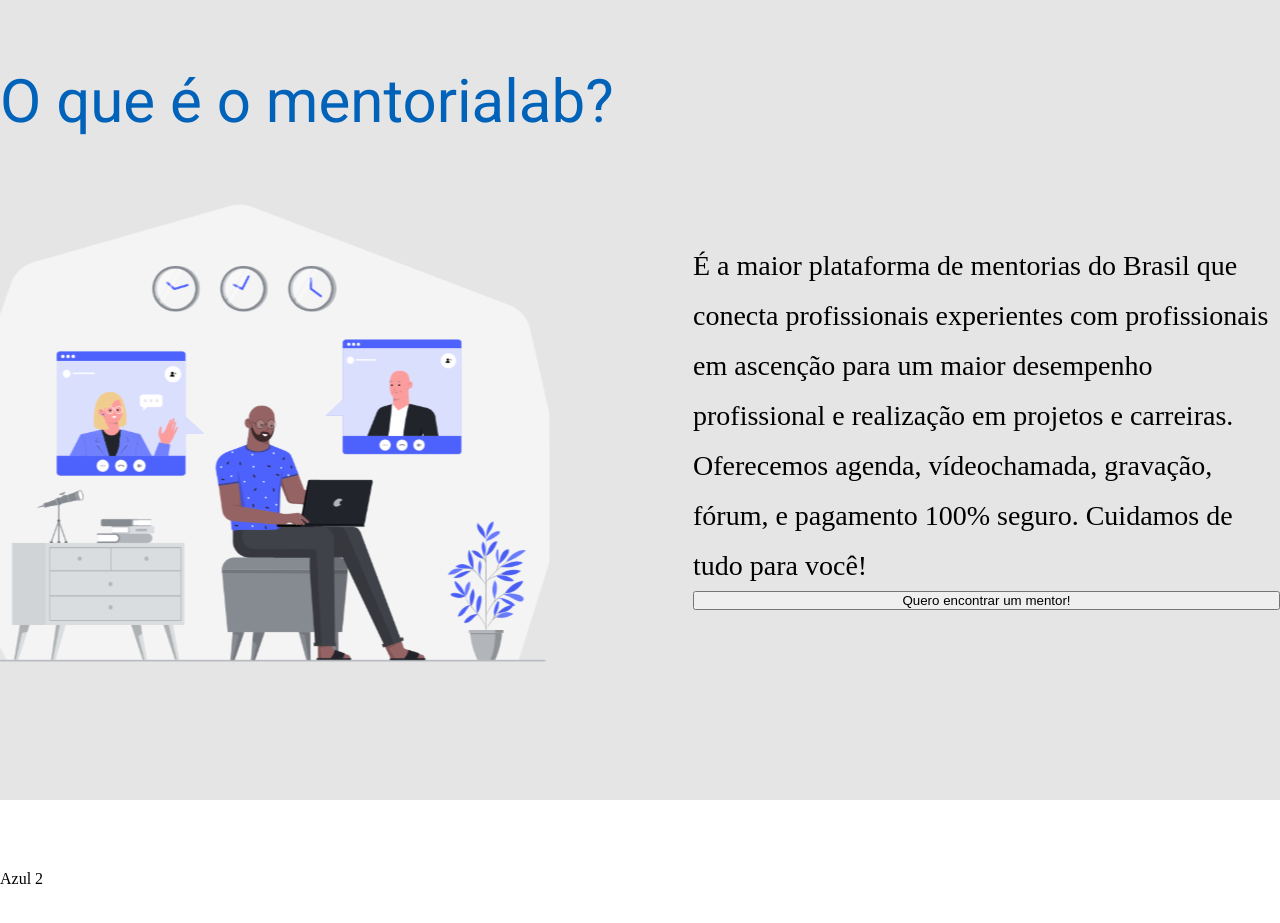
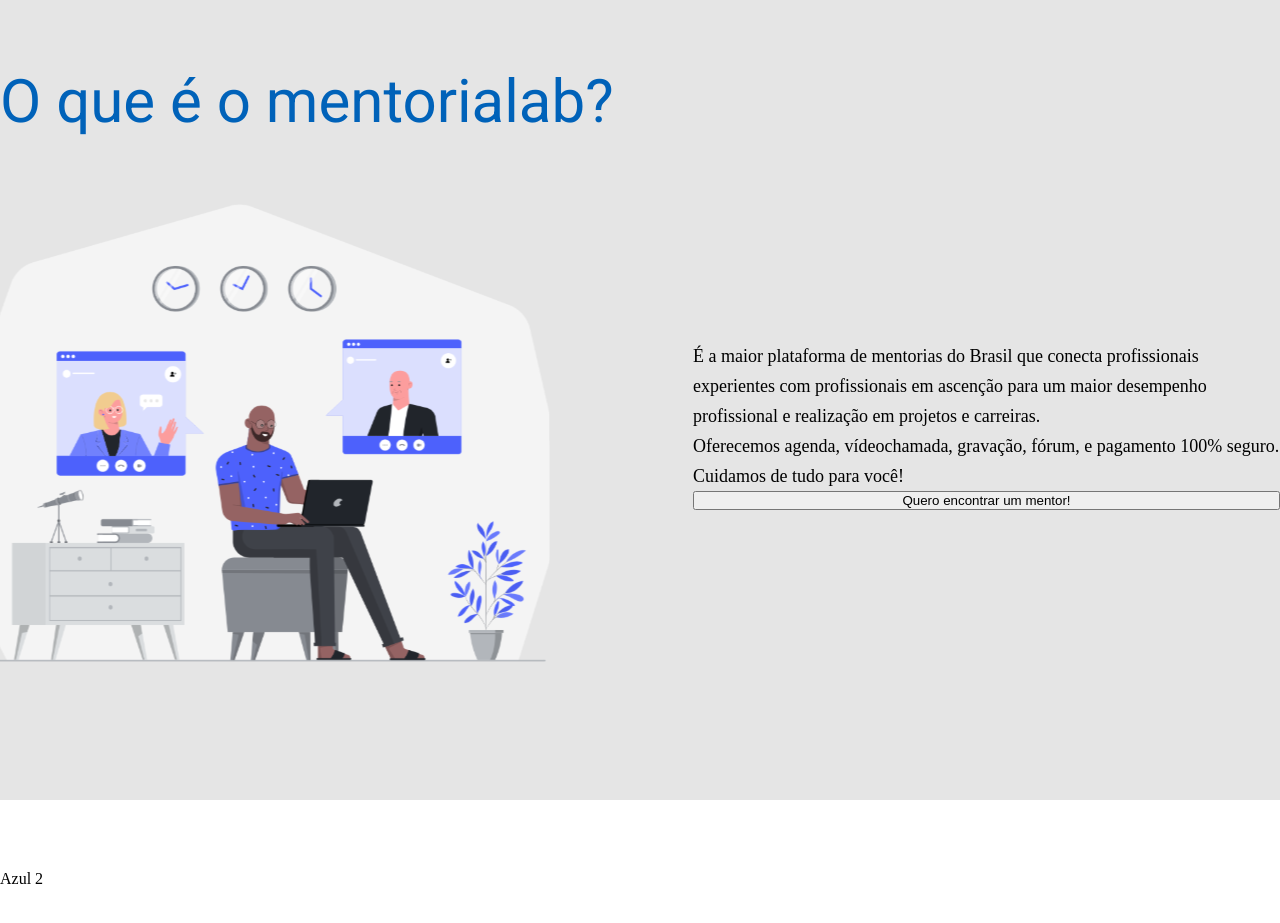
Before and after one commit to React-Girls/appmentoria-frontend, a Next.js app: page / in a window 1280 px wide. Shown: the part 800-1723 px from the top of the page. Built offline with nearby package versions, Linux system fonts and the light colour scheme.

Commit message:
Corrigido styled sections

```diff
--- /dev/null
+++ b/src/components/foundation/Title/index.js
@@ -0,0 +1,10 @@
+import { TitleH1 } from "./styled";
+
+
+export default function Title({children}){
+    return(
+        <TitleH1>
+            {children}
+        </TitleH1>
+    )
+}
--- /dev/null
+++ b/src/components/foundation/Title/styled.js
@@ -0,0 +1,11 @@
+import styled from "styled-components";
+
+export const TitleH1 = styled.h1`
+    font-family: Roboto;
+    font-style: normal;
+    font-weight: normal;
+    font-size: 60px;
+    line-height: 50px; /* or 83% */
+
+    color: #0062B9;
+`
--- /dev/null
+++ b/src/components/foundation/Typography/index.js
@@ -0,0 +1,10 @@
+import { Paragraph } from "./styled";
+
+
+export default function Typography({ children }){
+    return(
+        <Paragraph>
+            {children}
+        </Paragraph>
+    )
+}
--- /dev/null
+++ b/src/components/foundation/Typography/styled.js
@@ -0,0 +1,11 @@
+import styled from "styled-components";
+
+export const Paragraph = styled.p`
+    font-style: normal;
+    font-weight: normal;
+    font-size: 18px;
+    line-height: 30px;/* or 179% */
+
+    color: #000000;
+
+`
--- a/src/containers/Home/SectionWhatIs/index.js
+++ b/src/containers/Home/SectionWhatIs/index.js
@@ -1,30 +1,35 @@
-import WhatIsWrapper from "./styled";
+import Title from "../../../components/foundation/Title";
+import Typography from "../../../components/foundation/Typography";
+import { WhatIsWrapper, Container, Div } from "./styled";
 
 export default function SectionWhatIs(){
 
     return(
         <WhatIsWrapper>
-            <h1>O que é o mentorialab?</h1>
-            <div className='Container'>
+            <Title>O que é o mentorialab?</Title>
+
+            <Container>
                 <img src="/assets/home/Ilustração2.svg" alt=""/>
 
-                <div>
-                    <p>
+                <Div>
+                    <Typography>
                         É a maior plataforma de mentorias do Brasil que conecta
                         profissionais experientes com profissionais em ascenção
                         para um maior desempenho profissional e realização em projetos
                         e carreiras.
-                    </p>
-                    <p>
+                    </Typography>
+
+                    <Typography>
                         Oferecemos agenda, vídeochamada, gravação, fórum, e pagamento
                         100% seguro. Cuidamos de tudo para você!
-                    </p>
+                    </Typography>
+
                     <button>
                         Quero encontrar um mentor!
                     </button>
-                </div>
+                </Div>
 
-            </div>
+            </Container>
         </WhatIsWrapper>
     )
 }
--- a/src/containers/Home/SectionWhatIs/styled.js
+++ b/src/containers/Home/SectionWhatIs/styled.js
@@ -1,6 +1,6 @@
 import styled from 'styled-components'
 
-const WhatIsWrapper = styled.div`
+export const WhatIsWrapper = styled.div`
     height: 100%;
     background: #E5E5E5;
 
@@ -9,18 +9,9 @@ const WhatIsWrapper = styled.div`
     align-items: baseline;
     justify-content: center;
 
-    h1{
-        font-family: Roboto;
-        font-style: normal;
-        font-weight: normal;
-        font-size: 60px;
-        line-height: 50px; /* or 83% */
+`
 
-        color: #0062B9;
-
-    }
-
-    .Container{
+export const Container = styled.div`
         width: 100%;
         display: flex;
         align-items: center;
@@ -31,26 +22,13 @@ const WhatIsWrapper = styled.div`
             height: 597px;
         }
 
-        div{
-            width: 587px;
-            height: 100%;
-
-            display: flex;
-            flex-direction: column;
-            justify-content: center;
-
-            p{
-                font-style: normal;
-                font-weight: normal;
-                font-size: 28px;
-                line-height: 50px;/* or 179% */
-
-                color: #000000;
-            }
-        }
-    }
-
-
 `
 
-export default WhatIsWrapper
+export const Div = styled.div`
+        width: 587px;
+        height: 100%;
+
+        display: flex;
+        flex-direction: column;
+        justify-content: center;
+`
--- /dev/null
+++ b/src/infra/components/Head/index.js
@@ -0,0 +1,15 @@
+import NextHeader from 'next/head'
+
+export default function Header({ title }){
+
+    return(
+        <NextHeader>
+            <meta name="description" content="Generated by create next app" />
+            <link rel="icon" href="/favicon.ico" />
+
+            <title>
+                {title}
+            </title>
+        </NextHeader>
+    )
+}
--- a/src/pages/index.js
+++ b/src/pages/index.js
@@ -1,4 +1,5 @@
-import Head from 'next/head'
+import Head from '../infra/components/Head'
+
 import SectionTestimonials from '../containers/Home/SectionTestimonials'
 import SectionWhatIs from '../containers/Home/SectionWhatIs'
 import HomeContainer from '../styles/styledHome'
@@ -6,11 +7,7 @@ import HomeContainer from '../styles/styledHome'
 export default function Home() {
   return (
     <HomeContainer>
-      <Head>
-        <title>Mentoria Lab</title>
-        <meta name="description" content="Generated by create next app" />
-        <link rel="icon" href="/favicon.ico" />
-      </Head>
+      <Head title='Home - mentoriaAPP' />
 
       <section>Azul 1</section>
       <SectionWhatIs />
```
Also changed, not shown: src/components/foundation/Section/index.js (added, +10 -0 lines), src/components/foundation/Section/styled.js (added).
